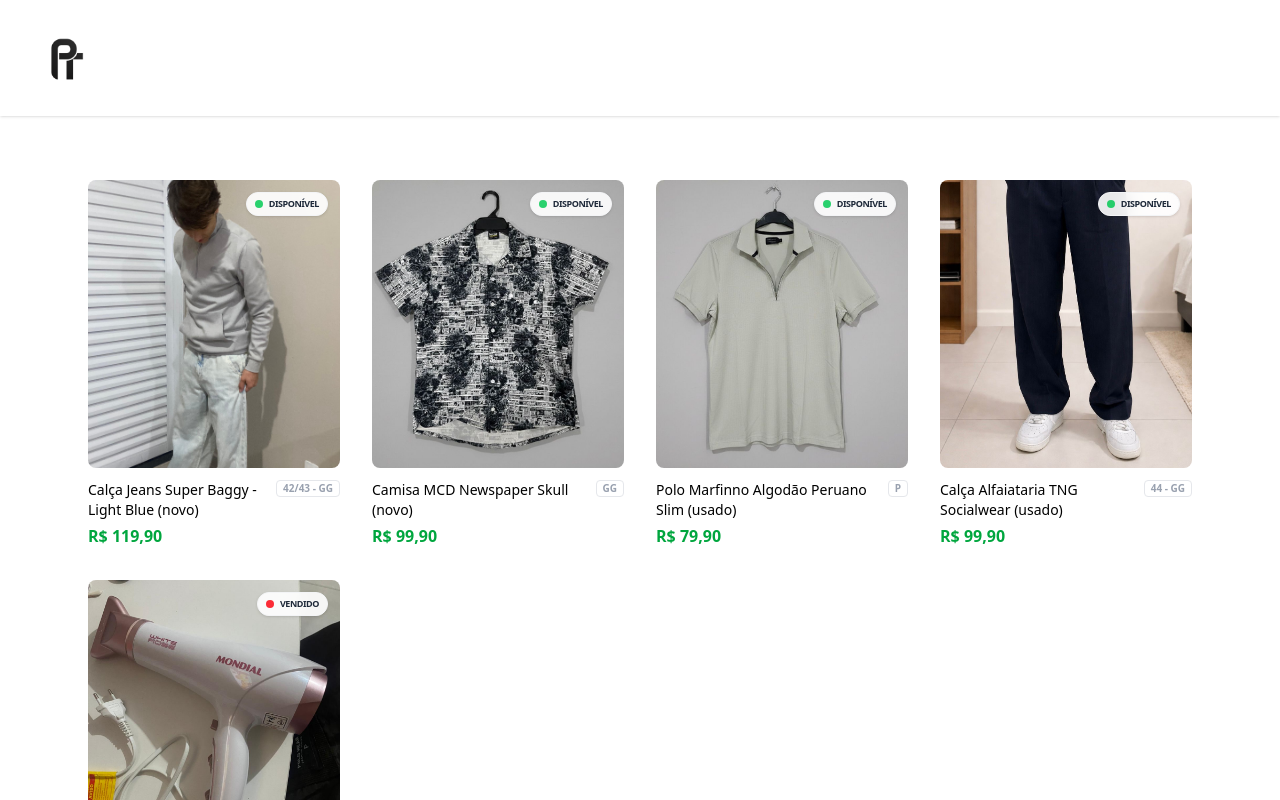
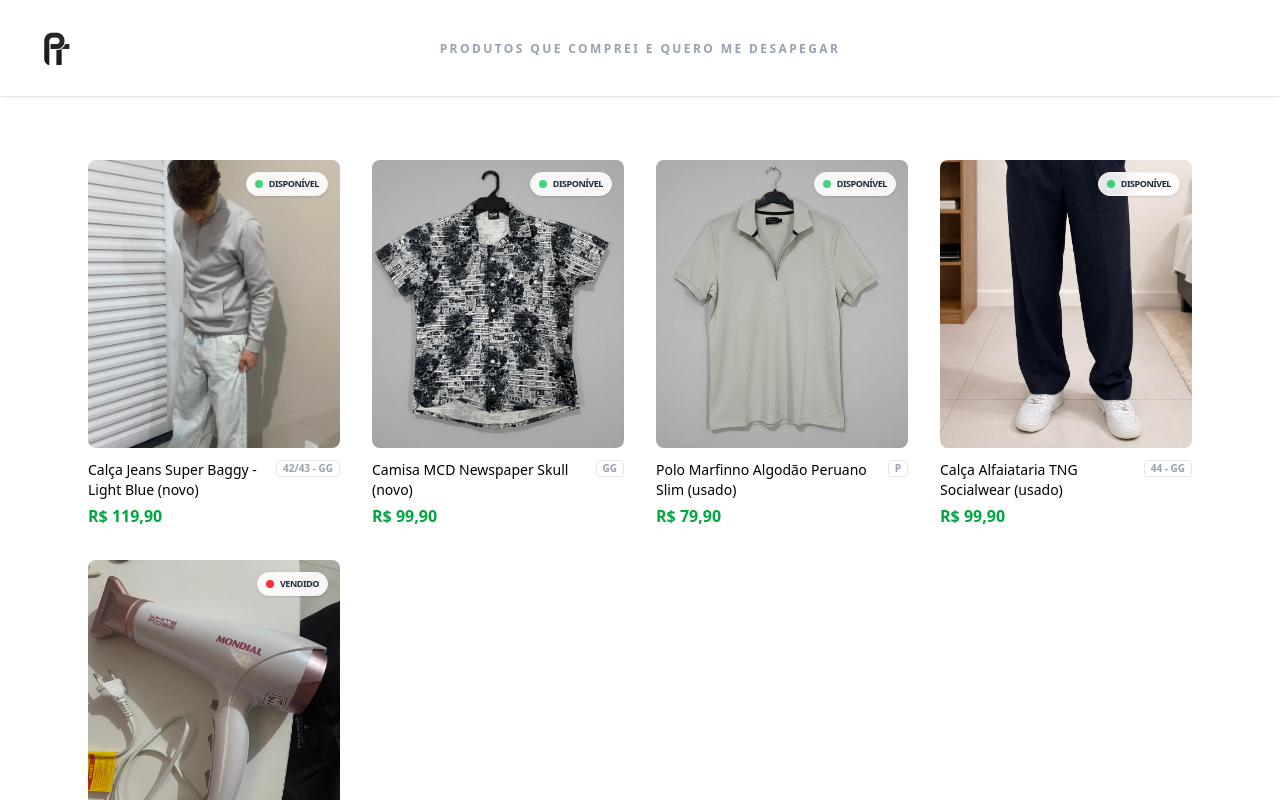
Before and after one commit to PedroseleT/store-v2, a React (Vite) app: page / in a window 1280 px wide. Shown: the top 800 px of the page. Built offline with nearby package versions, Linux system fonts and the light colour scheme.

Commit message:
adicionando produtos e fotos

```diff
--- a/src/components/Header.jsx
+++ b/src/components/Header.jsx
@@ -2,19 +2,32 @@
 
 export function Header() {
   return (
-    <header className="bg-white shadow-sm">
-      {/* Mudamos de max-w-6xl para max-w-full e adicionamos px-4 para não encostar no vidro */}
-      <div className="max-w-full mx-auto px-4 py-2 flex items-center justify-between">
+    <header className="bg-white shadow-sm sticky top-0 z-50">
+      <div className="max-w-full mx-auto px-4 py-2 grid grid-cols-3 items-center">
 
+        {/* COLUNA 1: LOGO */}
+        <div className="flex justify-start">
           <Link to="/">
             <img
               src="/img/logo.png"
               alt="Logo da loja"
-            className="h-25 w-auto object-contain" // Diminuí um pouco a altura para ficar mais elegante
+              className="h-20 w-auto object-contain"
             />
           </Link>
+        </div>
 
-        {/* Aqui você pode colocar o ícone do carrinho depois */}
+        {/* COLUNA 2: TEXTO CENTRALIZADO */}
+        <div className="flex justify-center">
+          <h2 className="text-[10px] md:text-xs font-bold text-gray-400 uppercase tracking-[0.2em] text-center leading-tight">
+            PRODUTOS QUE COMPREI E QUERO ME DESAPEGAR
+          </h2>
+        </div>
+
+        {/* COLUNA 3: ESPAÇO VAZIO (Para equilibrar o centro) */}
+        <div className="flex justify-end">
+          {/* Espaço reservado para ícone de carrinho no futuro */}
+        </div>
+
       </div>
     </header>
   );
```
Lines whose indentation alone changed are shown as unchanged.
